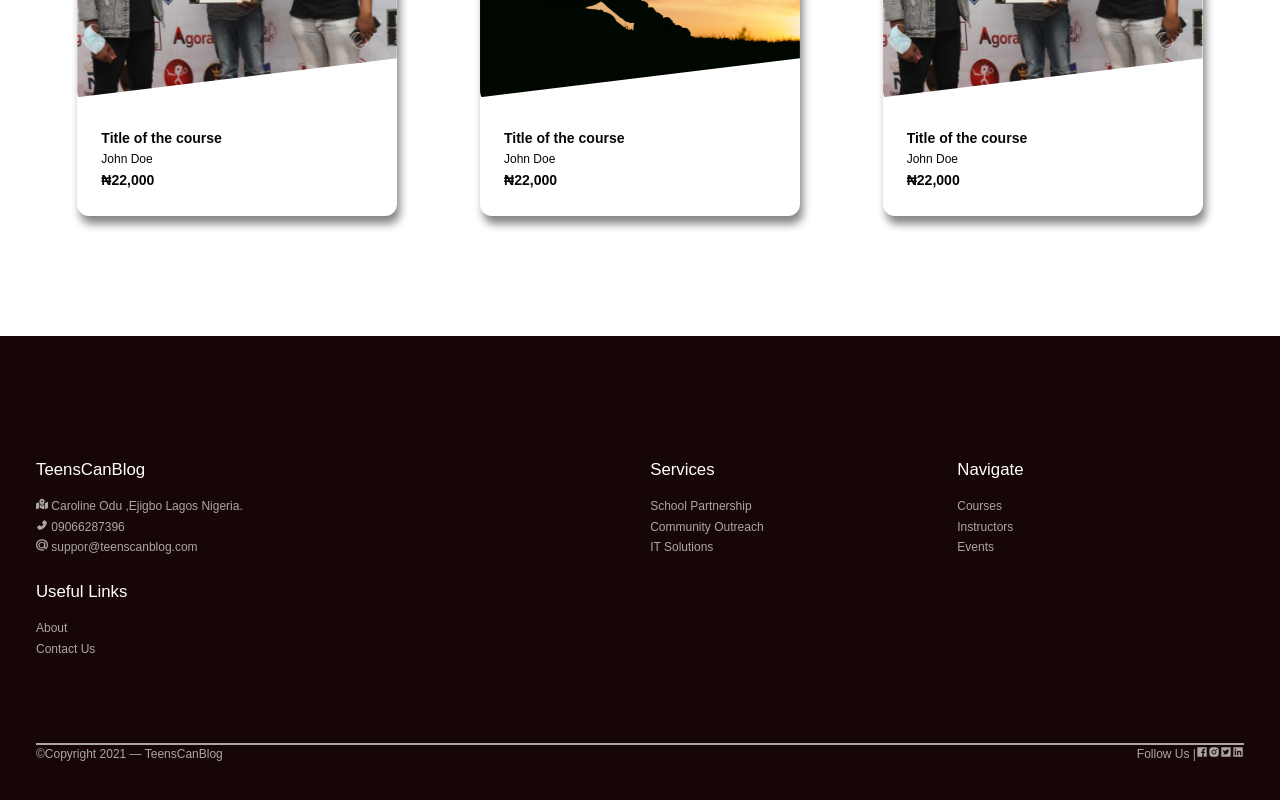
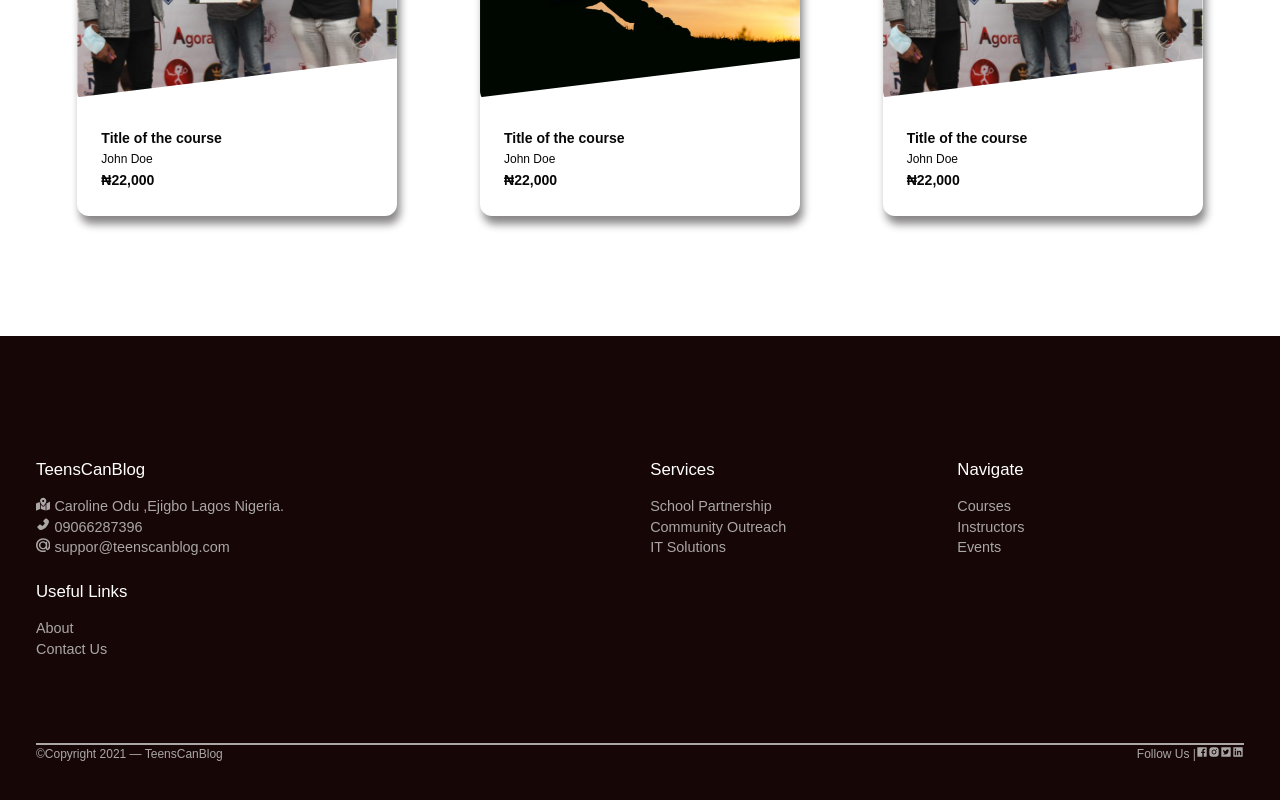
Before and after one commit to Niscolinx/teenscan, a React (Create React App) app: page / in a window 1280 px wide. Shown: the part 1353-2153 px from the top of the page. Built offline with nearby package versions, Linux system fonts and the light colour scheme; what react-router-last-location would draw is missing.

Commit message:
working on footer

```diff
--- a/src/sass/abstracts/Variables.scss
+++ b/src/sass/abstracts/Variables.scss
@@ -21,3 +21,4 @@ $linear-gradient: linear-gradient(to right, $color-secondary, black);
 // FONT VARIABLES
 $font-primary: 'Montserrat', sans-serif;
 $font-clamp: clamp(1.5rem, 1.5vw, 1.5vw);
+$font-clamp1: clamp(1.2rem, .8vw, 1.3rem);
--- a/src/sass/base/base.scss
+++ b/src/sass/base/base.scss
@@ -39,7 +39,7 @@ html {
 
   @include respond(smaller-phone){
 
-    font-size: 57%;
+    font-size: 58%;
   }
   @include respond(smallest-phone){
 
--- a/src/sass/components/footer.scss
+++ b/src/sass/components/footer.scss
@@ -12,8 +12,8 @@
 
     &__item {
         font-weight: 500;
-        font-size: 1rem;
         line-height: 1.7rem;
+        font-size: $font-clamp1;
 
         h3 {
             @extend .heading-3;
```
